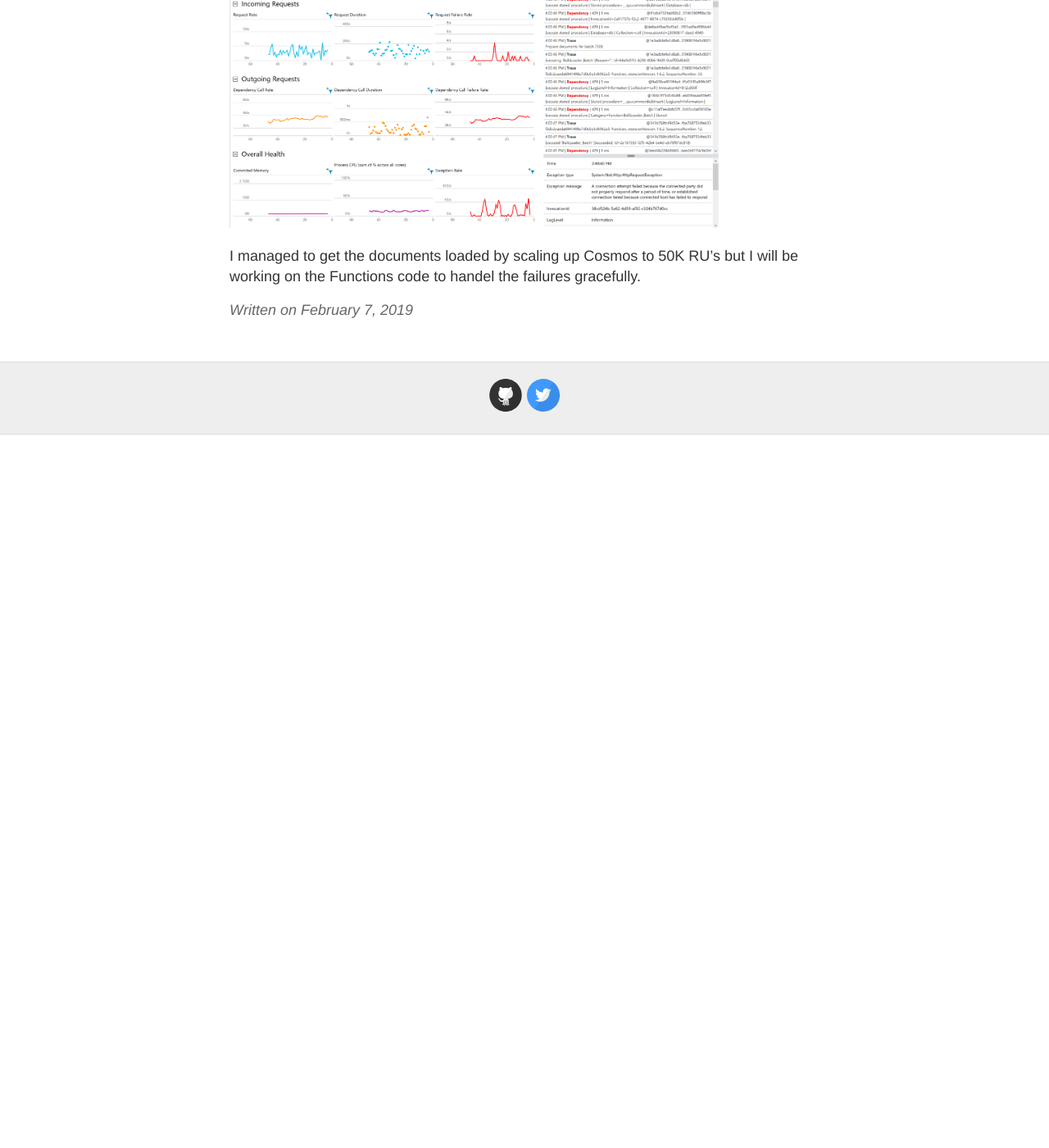
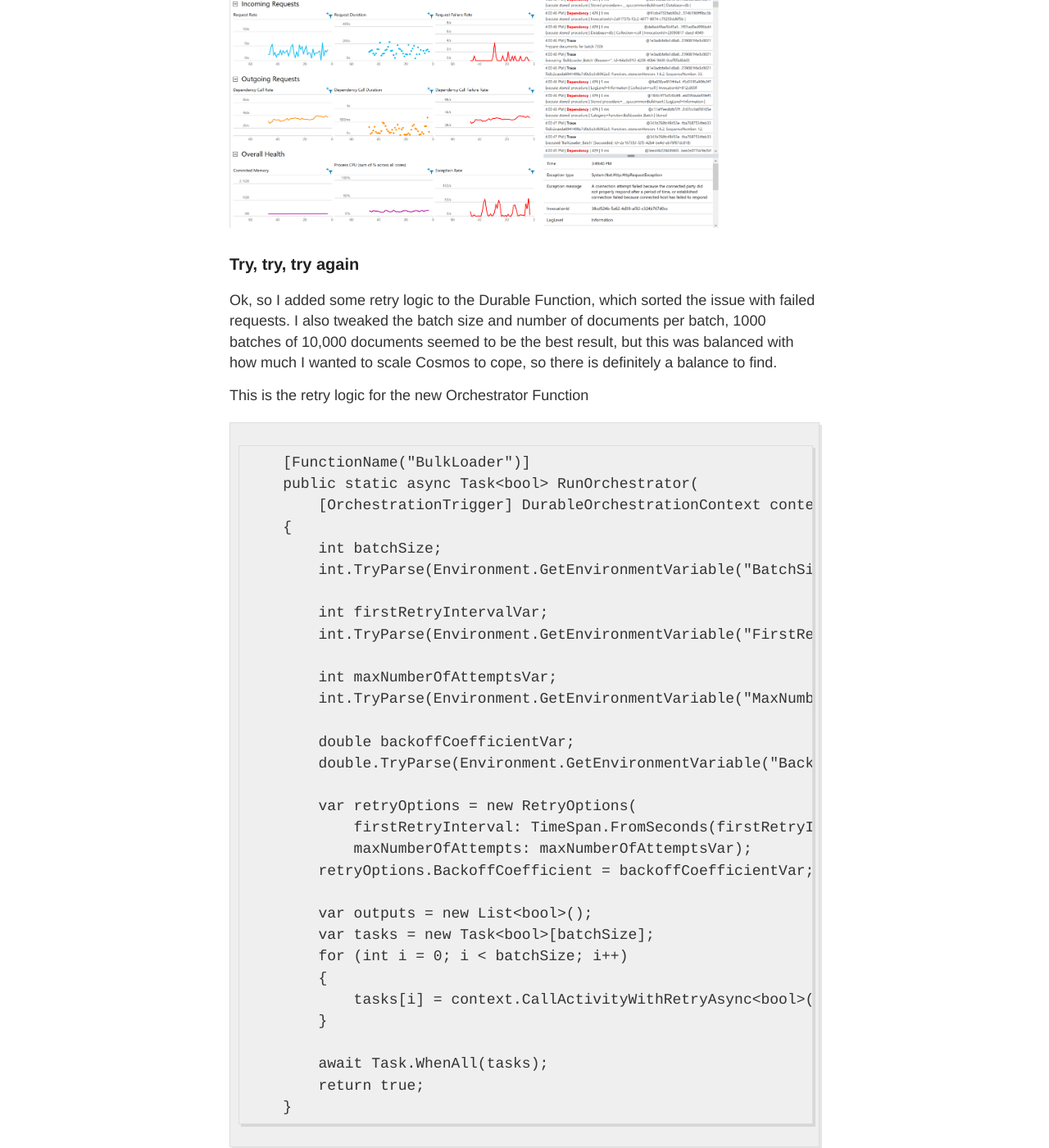
Before and after one commit to msimpsonnz/msimpsonnz.github.io, a Jekyll site: the page built from _posts/2019-02-07-Cosmos-Durable-Functions.md, in a window 1280 px wide and 1400 px high, scrolled down 3580 px. Shown: the whole window at 82% size. Built offline with Jekyll 4.4.1, drawn with Linux system fonts in a browser that asks for light colours; comment, search, counter and statistics services are not loaded; before the commit the page ends 4110 px from its top, so only the background shows below that.

Commit message:
Update durable to finish post

````diff
--- a/_posts/2019-02-07-Cosmos-Durable-Functions.md
+++ b/_posts/2019-02-07-Cosmos-Durable-Functions.md
@@ -107,4 +107,42 @@ I guess I wasn't expecting this to go so well (and catastrophically bad at the s
 
 [<img src="{{ site.baseurl }}/images/2019-02-07-Cosmos-Durable-Functions/peaklivestream.png" style="width: 600px;"/>]({{ site.baseurl }}/images/2019-02-07-Cosmos-Durable-Functions/peaklivestream.png")
 
-I managed to get the documents loaded by scaling up Cosmos to 50K RU's but I will be working on the Functions code to handel the failures gracefully.
+### Try, try, try again
+
+Ok, so I added some retry logic to the Durable Function, which sorted the issue with failed requests. I also tweaked the batch size and number of documents per batch, 1000 batches of 10,000 documents seemed to be the best result, but this was balanced with how much I wanted to scale Cosmos to cope, so there is definitely a balance to find.
+
+This is the retry logic for the new Orchestrator Function
+
+```
+    [FunctionName("BulkLoader")]
+    public static async Task<bool> RunOrchestrator(
+        [OrchestrationTrigger] DurableOrchestrationContext context)
+    {
+        int batchSize;
+        int.TryParse(Environment.GetEnvironmentVariable("BatchSize"), out batchSize);
+
+        int firstRetryIntervalVar;
+        int.TryParse(Environment.GetEnvironmentVariable("FirstRetrySeconds"), out firstRetryIntervalVar);
+
+        int maxNumberOfAttemptsVar;
+        int.TryParse(Environment.GetEnvironmentVariable("MaxNumberOfAttempts"), out maxNumberOfAttemptsVar);
+
+        double backoffCoefficientVar;
+        double.TryParse(Environment.GetEnvironmentVariable("BackoffCoefficient"), out backoffCoefficientVar);
+
+        var retryOptions = new RetryOptions(
+            firstRetryInterval: TimeSpan.FromSeconds(firstRetryIntervalVar),
+            maxNumberOfAttempts: maxNumberOfAttemptsVar);
+        retryOptions.BackoffCoefficient = backoffCoefficientVar;
+
+        var outputs = new List<bool>();
+        var tasks = new Task<bool>[batchSize];
+        for (int i = 0; i < batchSize; i++)
+        {
+            tasks[i] = context.CallActivityWithRetryAsync<bool>("BulkLoader_Batch", retryOptions, i);
+        }
+
+        await Task.WhenAll(tasks);
+        return true;
+    }
+```
````
